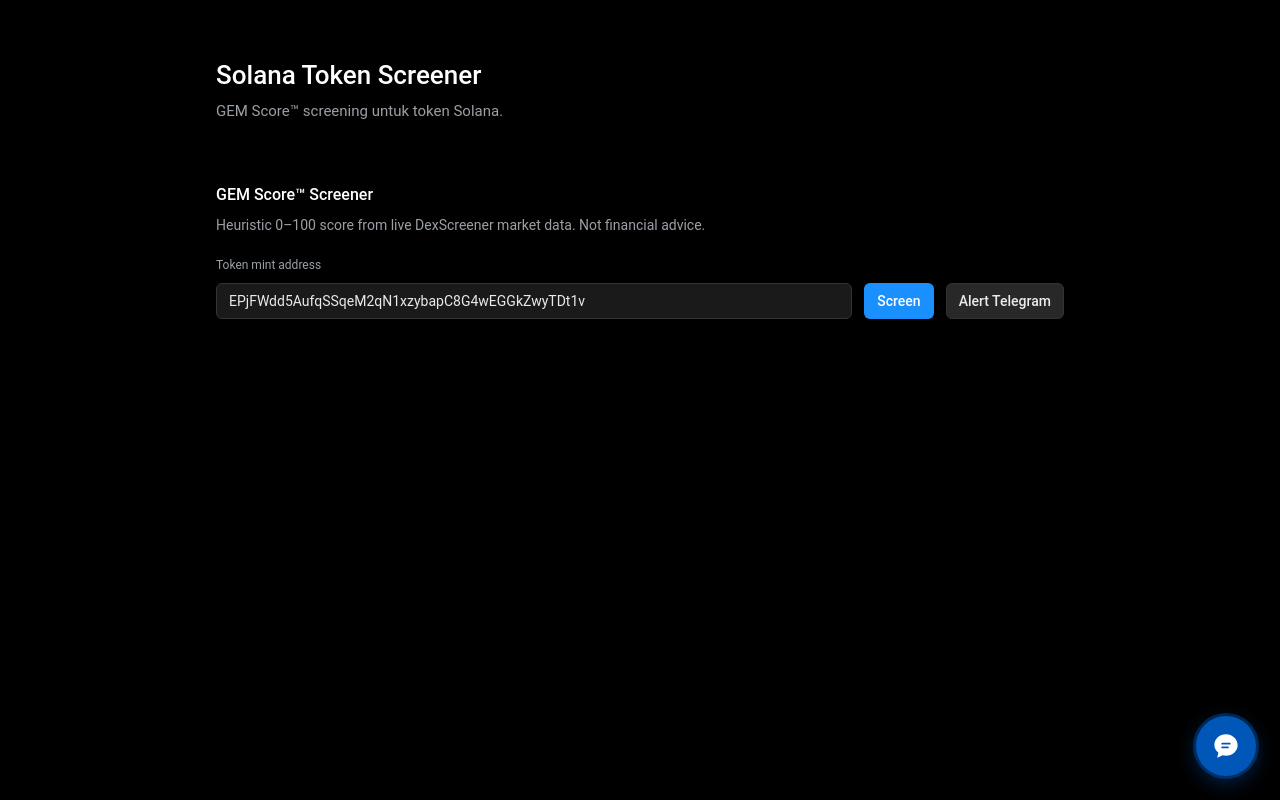
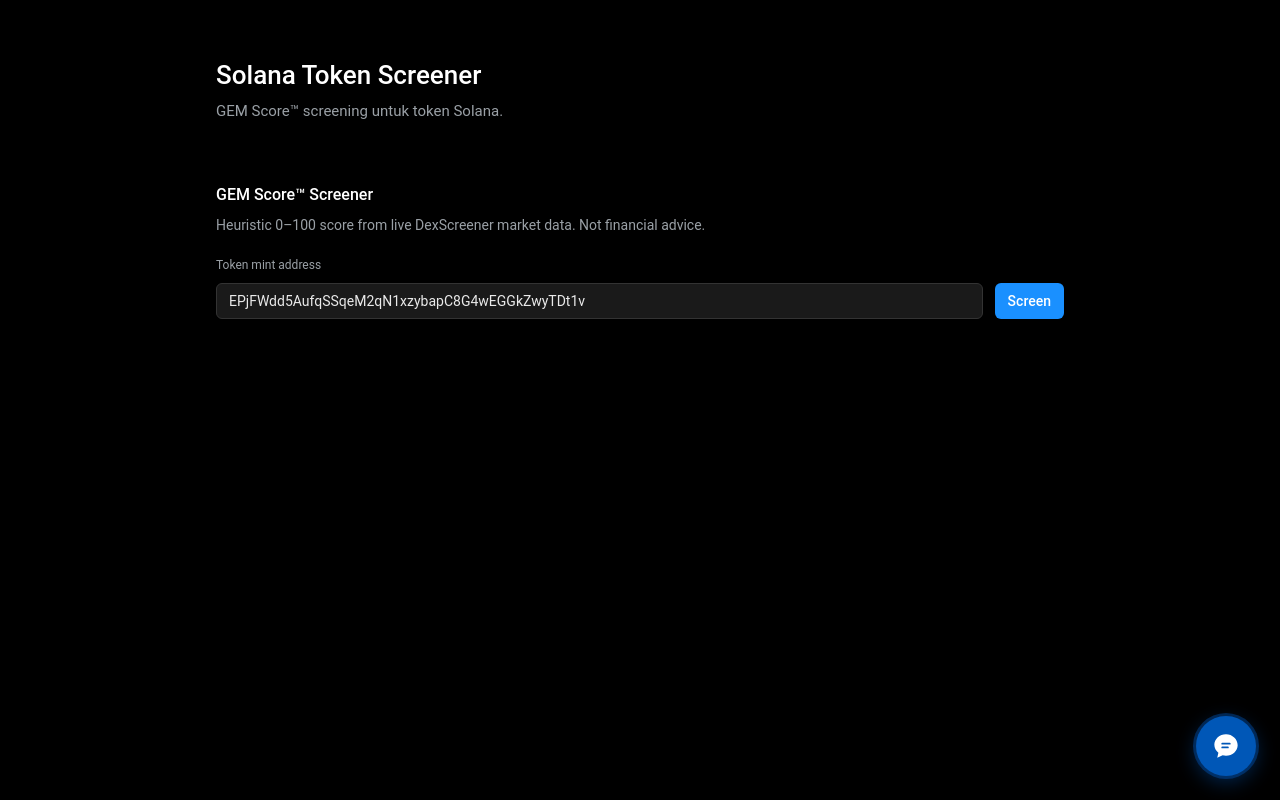
Before and after one commit to MohammadWildanAzamZami/Crypto-Sniper, a Vue app in the folder web/frontend/: page / in a window 1280 px wide. Built offline with nearby package versions, Linux system fonts and the light colour scheme.

Commit message:
Hapus tombol Alert Telegram & kode terkait

```diff
--- a/web/frontend/src/components/ScreenerPanel.vue
+++ b/web/frontend/src/components/ScreenerPanel.vue
@@ -14,10 +14,8 @@
 const address = ref("EPjFWdd5AufqSSqeM2qN1xzybapC8G4wEGGkZwyTDt1v");
 const inputError = ref("");
 const loading = ref(false);
-const alerting = ref(false);
 const error = ref("");
 const report = ref(null);
-const alertStatus = ref("");
 
 const SOLANA_ADDR = /^[1-9A-HJ-NP-Za-km-z]{32,44}$/;
 
@@ -66,7 +64,6 @@
   if (!v) return;
   loading.value = true;
   error.value = "";
-  alertStatus.value = "";
   report.value = null;
   try {
     const res = await fetch(`/api/screen?token_address=${encodeURIComponent(v)}`);
@@ -83,32 +80,6 @@
   }
 }
 
-async function sendAlert() {
-  const v = validate();
-  if (!v) return;
-  alerting.value = true;
-  alertStatus.value = "";
-  try {
-    const res = await fetch("/api/screen-and-alert", {
-      method: "POST",
-      headers: { "Content-Type": "application/json" },
-      body: JSON.stringify({ token_address: v }),
-    });
-    const body = await res.json();
-    if (!res.ok) {
-      alertStatus.value = `❌ ${body?.error || "Alert failed"}`;
-    } else {
-      report.value = body.report;
-      alertStatus.value = body.alert?.sent
-        ? "✅ Telegram alert sent."
-        : `⚠️ ${body.alert?.reason || "Alert not sent"}`;
-    }
-  } catch {
-    alertStatus.value = "❌ Network error sending alert.";
-  } finally {
-    alerting.value = false;
-  }
-}
 </script>
 
 <template>
@@ -132,13 +103,9 @@
         @submit="screen"
       />
       <AppButton type="submit" :loading="loading">Screen</AppButton>
-      <AppButton variant="secondary" :loading="alerting" @click="sendAlert">
-        Alert Telegram
-      </AppButton>
     </form>
 
     <p v-if="error" class="panel__error" role="alert">{{ error }}</p>
-    <p v-if="alertStatus" class="panel__note" role="status">{{ alertStatus }}</p>
 
     <div v-if="report" class="result">
       <!-- Score + verdict -->
```
